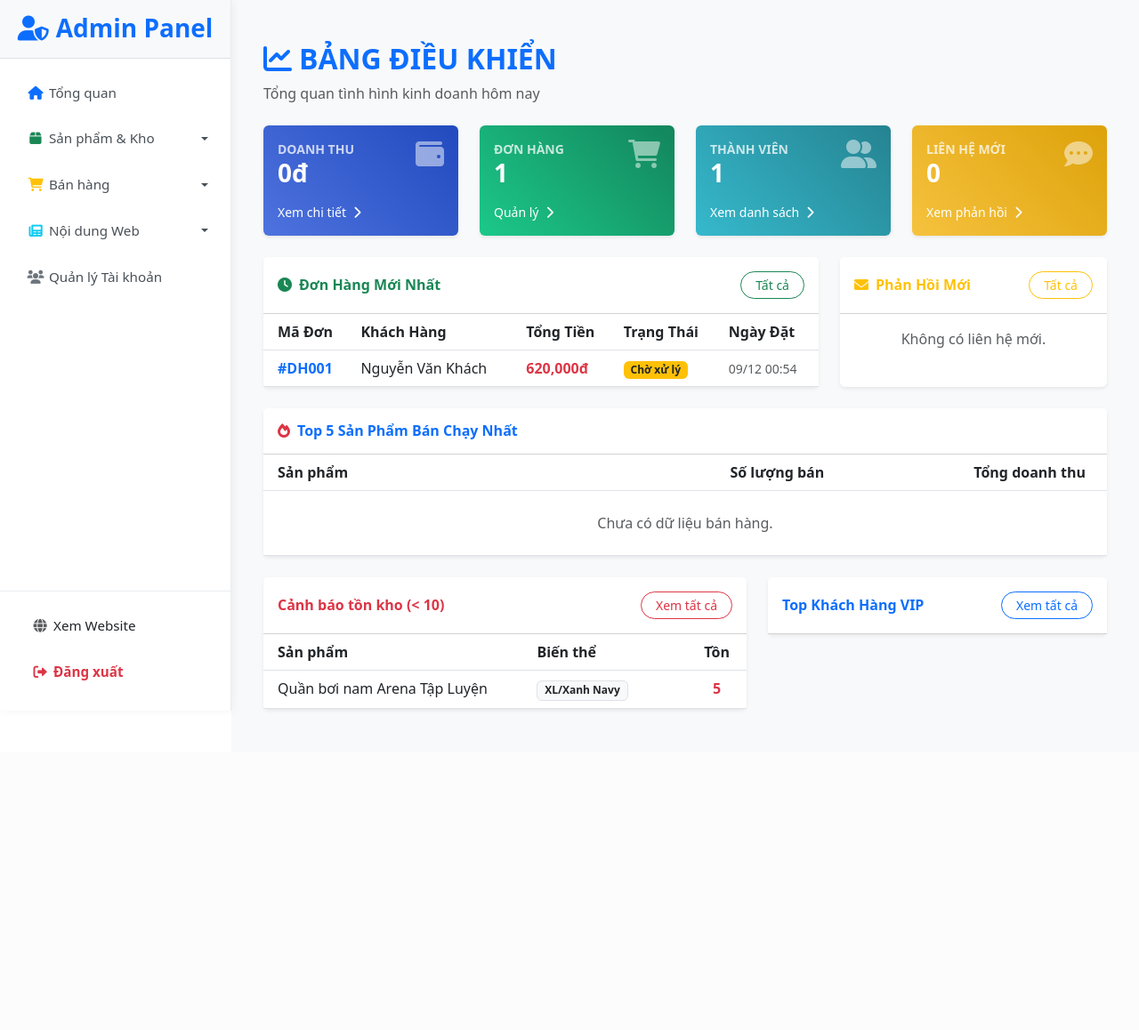
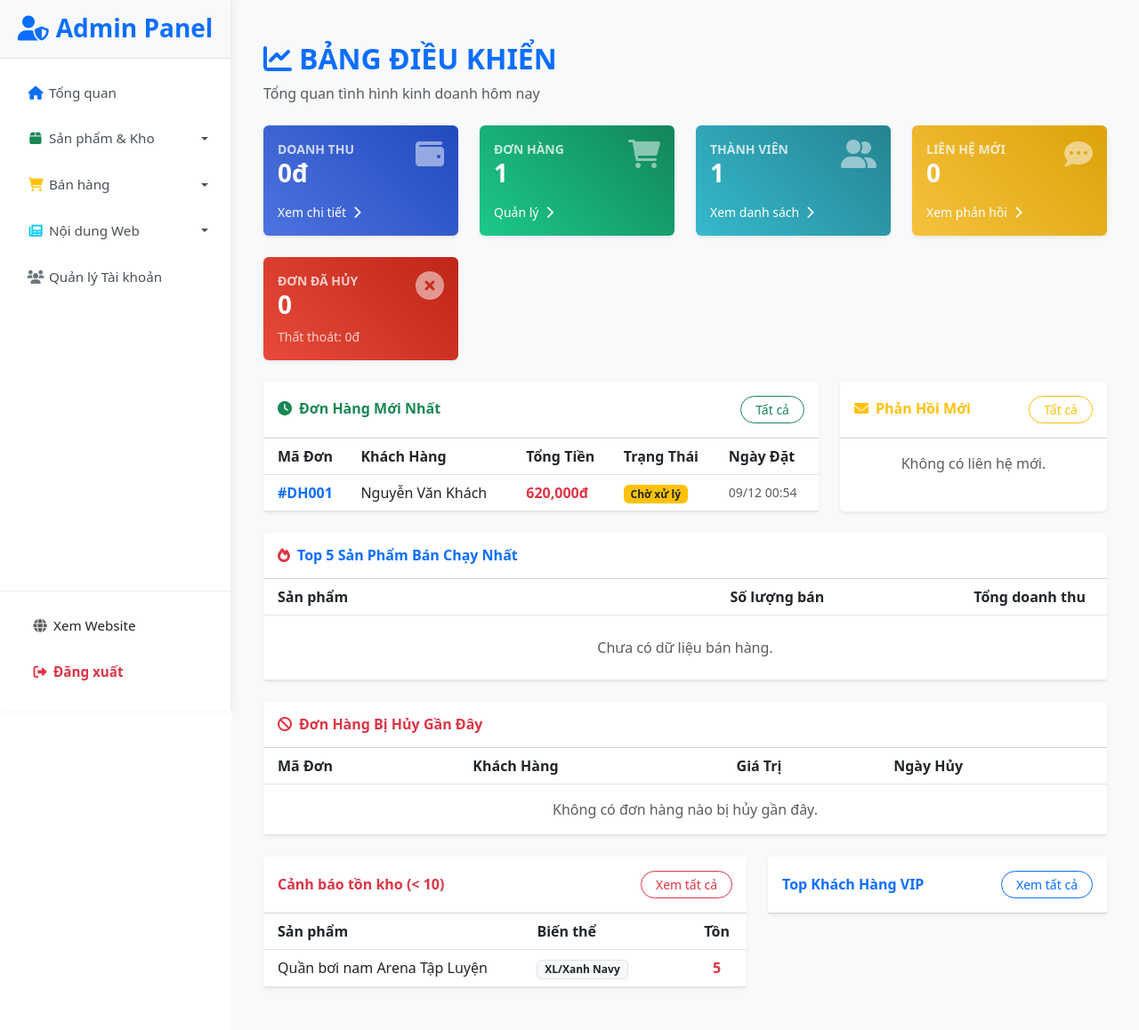
Before and after one commit to Tientai2k4/ThucTapNganh, a PHP site: page /ThucTapNganh/admin/dashboard in a window 1280 px wide. Shown: the part 58-1216 px from the top of the page at 89% size. Before the commit the page ends 857 px from the top, so only its background shows below. Run offline with PHP 8.4, Linux system fonts and the light colour scheme; the visitor is signed in with stand-in values (Sample User, id 1); data comes from the database, SQL or seed files in the repository; data that the repository does not hold is empty.

Commit message:
thong ke don da huy

```diff
--- a/app/Controllers/Admin/DashboardController.php
+++ b/app/Controllers/Admin/DashboardController.php
@@ -19,7 +19,8 @@ class DashboardController extends Controller {
             'recent_contacts' => $this->model->getRecentContacts(), // [MỚI]
             'low_stock'       => $this->model->getLowStockLimit(),
             'top_customers'   => $this->model->getTopCustomersLimit(),
-            'top_products'    => $this->model->getTopSellingProducts(5)
+            'top_products'    => $this->model->getTopSellingProducts(5),
+            'cancelled_stats'  => $this->model->getCancelledOrderStats()
         ];
         $this->view('admin/dashboard/index', $data);
     }
--- a/app/Models/ReportModel.php
+++ b/app/Models/ReportModel.php
@@ -100,4 +100,13 @@ class ReportModel extends Model {
                         LIMIT $limit";
                 return $this->conn->query($sql)->fetch_all(MYSQLI_ASSOC);
         }
+
+        // Thống kê đơn hàng bị hủy
+        public function getCancelledOrderStats() {
+            $sql = "SELECT COUNT(id) as total_cancelled,
+                        IFNULL(SUM(total_money), 0) as total_lost_revenue
+                    FROM orders
+                    WHERE status = 'cancelled'";
+            return $this->conn->query($sql)->fetch_assoc();
+        }
 }
--- a/app/Views/admin/dashboard/index.php
+++ b/app/Views/admin/dashboard/index.php
@@ -64,6 +64,19 @@
                         </div>
                     </a>
            </div>
+           <div class="col-xl-3 col-md-6">
+                <div class="card border-0 shadow-sm text-white p-3 h-100" style="background: linear-gradient(45deg, #e74a3b, #be2617);">
+                    <div class="d-flex justify-content-between">
+                        <div>
+                            <div class="small opacity-75 fw-bold text-uppercase">Đơn Đã Hủy</div>
+                            <div class="h3 fw-bold mb-0"><?= $data['cancelled_stats']['total_cancelled'] ?></div>
+                        </div>
+                        <i class="fas fa-times-circle fa-2x opacity-50"></i>
+                    </div>
+                    <div class="mt-2 small opacity-75">Thất thoát: <?= number_format($data['cancelled_stats']['total_lost_revenue']) ?>đ</div>
+                </div>
+            </div>
+
     </div>
 
     <div class="row g-4 mb-4">
@@ -223,6 +236,44 @@
             </div>
         </div>
 
+        <div class="row g-4 mb-4">
+                    <div class="col-12">
+                        <div class="card border-0 shadow-sm">
+                            <div class="card-header bg-white py-3 d-flex justify-content-between align-items-center">
+                                <h6 class="m-0 fw-bold text-danger"><i class="fas fa-ban me-2"></i>Đơn Hàng Bị Hủy Gần Đây</h6>
+                            </div>
+                            <div class="card-body p-0">
+                                <div class="table-responsive">
+                                    <table class="table table-hover align-middle mb-0">
+                                        <thead class="bg-light">
+                                            <tr>
+                                                <th class="ps-3">Mã Đơn</th>
+                                                <th>Khách Hàng</th>
+                                                <th>Giá Trị</th>
+                                                <th>Ngày Hủy</th>
+                                            </tr>
+                                        </thead>
+                                        <tbody>
+                                            <?php if(empty($data['recent_cancelled_orders'])): ?>
+                                                <tr><td colspan="4" class="text-center py-3 text-muted">Không có đơn hàng nào bị hủy gần đây.</td></tr>
+                                            <?php else: ?>
+                                                <?php foreach($data['recent_cancelled_orders'] as $order): ?>
+                                                <tr>
+                                                    <td class="ps-3 fw-bold text-danger">#<?= $order['order_code'] ?></td>
+                                                    <td><?= htmlspecialchars($order['customer_name']) ?></td>
+                                                    <td class="text-muted"><?= number_format($order['total_money']) ?>đ</td>
+                                                    <td class="small text-muted"><?= date('d/m/Y H:i', strtotime($order['created_at'])) ?></td>
+                                                </tr>
+                                                <?php endforeach; ?>
+                                            <?php endif; ?>
+                                        </tbody>
+                                    </table>
+                                </div>
+                            </div>
+                        </div>
+                    </div>
+        </div>
+
 
 
     <div class="row g-4">
```
Lines whose indentation alone changed are shown as unchanged.
